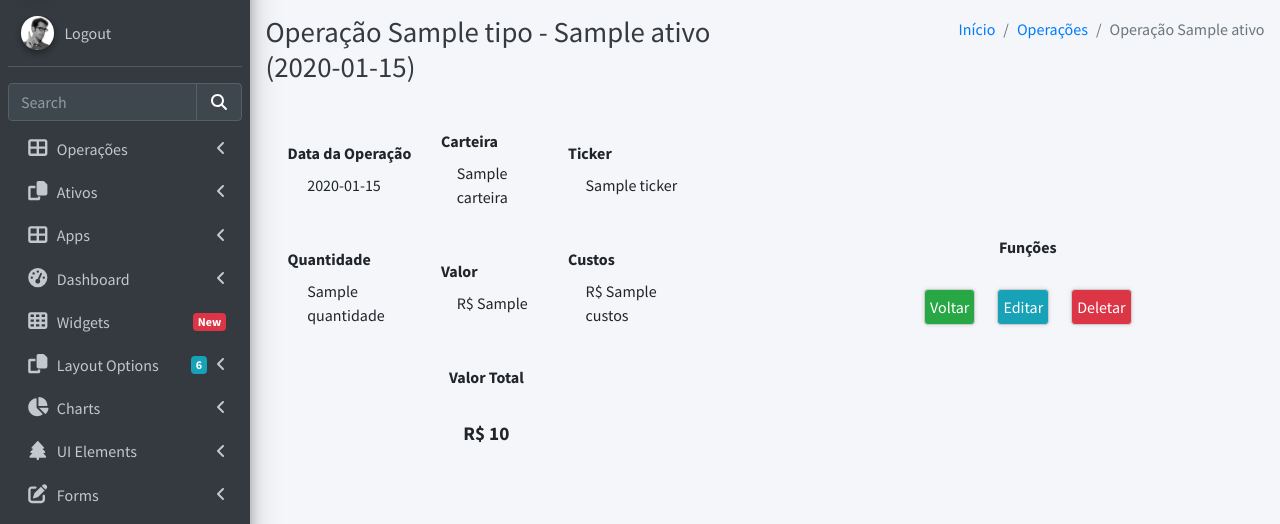
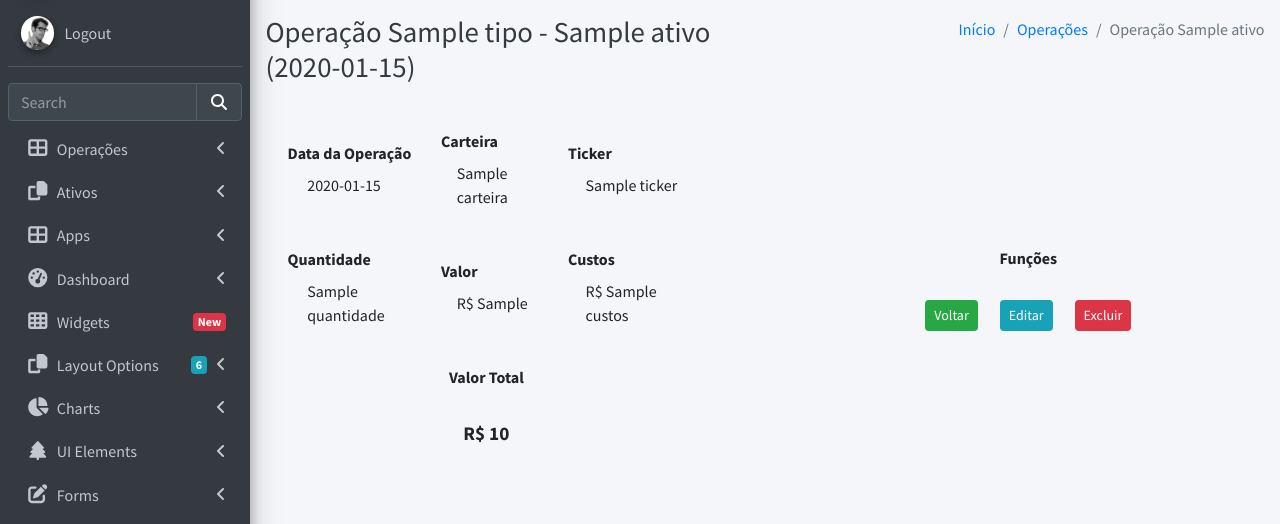
Before and after one commit to edersonsgoncalves/acoes_py, a Flask app: template app/templates/operacoes_exibir.html in a window 1280 px wide. Shown: the part 57-581 px from the top of the page. Run offline with Flask 3, Linux system fonts and the light colour scheme; the template is opened without the code that fills it: most values are stand-ins (such as "Sample title", 1, 10 or a date in 2020); parts of the project's set-up code (start-up, migrations or seed data) failed here and were passed over; some libraries are stand-ins or nearby versions.

Commit message:
fix: ajustar visual botões (voltar, editar, excluir)

```diff
--- a/app/templates/operacoes_exibir.html
+++ b/app/templates/operacoes_exibir.html
@@ -127,13 +127,15 @@
                   </tr>
                   <tr>
                     <td>
-                        <div class="div_como_botao card bg-success"><a href="{{ url_for('operacoes.exibir_operacoes') }}">Voltar</a></div>
+                      <a class="rounded btn btn-sm bg-success" href="{{ url_for('operacoes.exibir_operacoes') }}">Voltar</a>
                     </td>
                     <td>
-                        <div class="div_como_botao card bg-info"><a href="{{ url_for('operacoes.editar_operacao', operacao_id=dados.id) }}">Editar</a></div>
+                      <a class="rounded btn btn-sm bg-info" href="{{ url_for('operacoes.editar_operacao', operacao_id=dados.id) }}">Editar</a>
                     </td>
                     <td>
-                        <div class="div_como_botao card bg-danger"><a href="#">Deletar</a></div>
+                          <form method="POST" action="{{ url_for('operacoes.deletar_operacao', operacao_id=dados.id) }}">
+                              <button class="rounded btn btn-sm bg-danger" type="submit" onclick="return confirm('Tem certeza que deseja excluir esta operação?');">Excluir</button>
+                          </form>
                     </td>
                   </tr>
 
```
